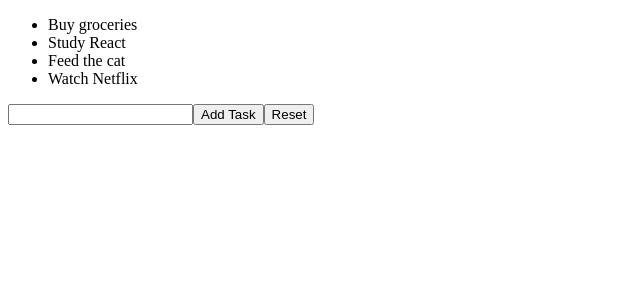
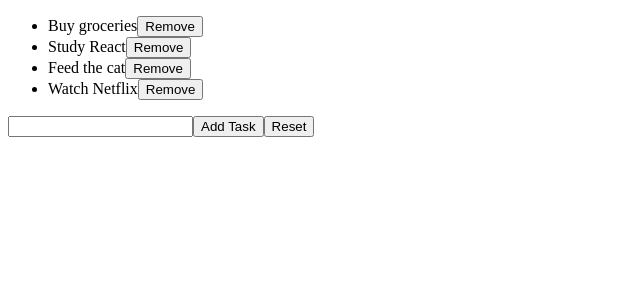
Before and after one commit to amaliacicala/esercizi-react, a React (Create React App) app: page / in a window 1280 px wide. Shown: the top 300 px of the page, without its empty margins (0-640 px from the left). Built offline with nearby package versions, Linux system fonts and the light colour scheme.

Commit message:
feat: add ex. Lists 06

```diff
--- a/src/TodoList.js
+++ b/src/TodoList.js
@@ -20,11 +20,21 @@ export class TodoList extends React.Component {
 
         this.state.items.push(value)
         event.target.elements.taskInput.value = ''
+
+        console.log(this.state)
     }
 
-    handleReset = (event) => {
+    handleReset = () => {
         this.setState({
             items: []
+        })
+    }
+
+    handleRemove = (index) => {
+        let newItems = [...this.state.items]
+        newItems.splice(index, 1)
+        this.setState({
+            items: newItems
         })
     }
 
@@ -34,7 +44,9 @@ export class TodoList extends React.Component {
                 <div>
                     <ul>
                         {this.state.items.map((item, index) => (
-                            <li key={index}>{item}</li>
+                            <li key={index}>{item}
+                                <button type="button" onClick={this.handleRemove.bind(this, index)}>Remove</button>
+                            </li>
                         ))}
                     </ul>
                 </div>
```
Also changed, not shown: 1 other file (tests, documents, lock files or other folders).
